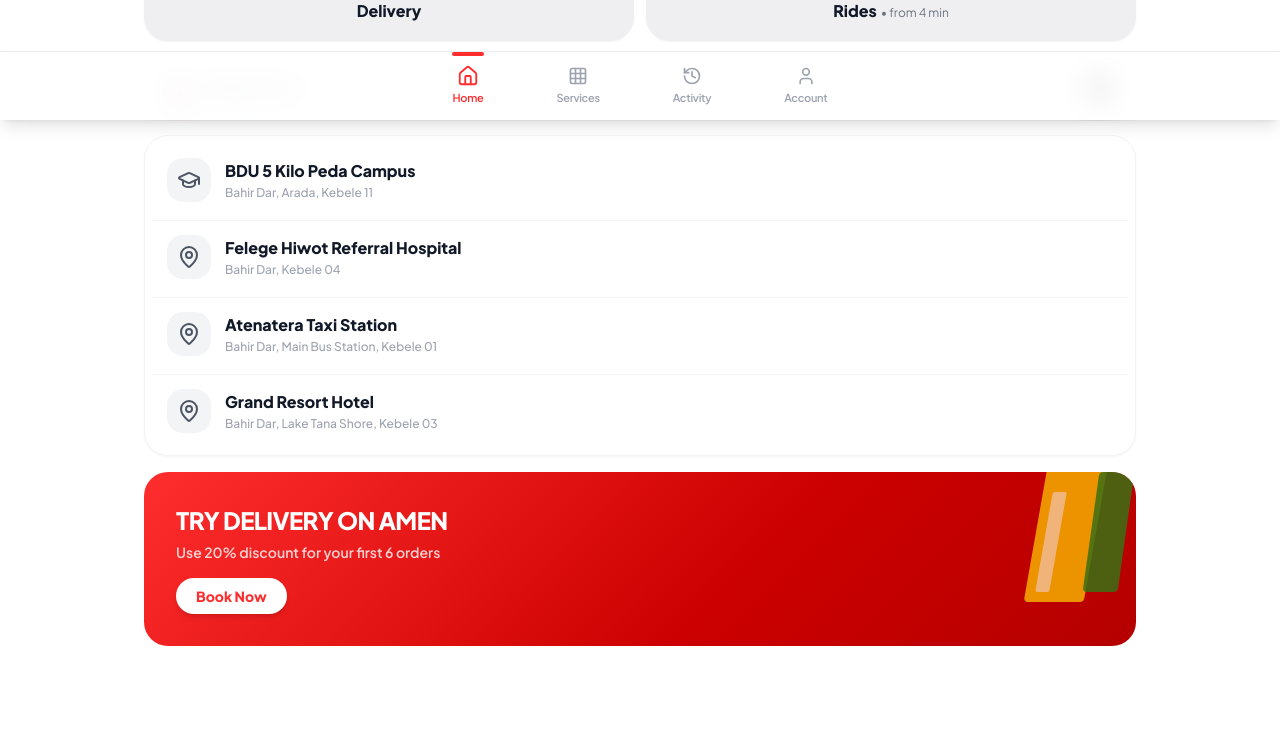
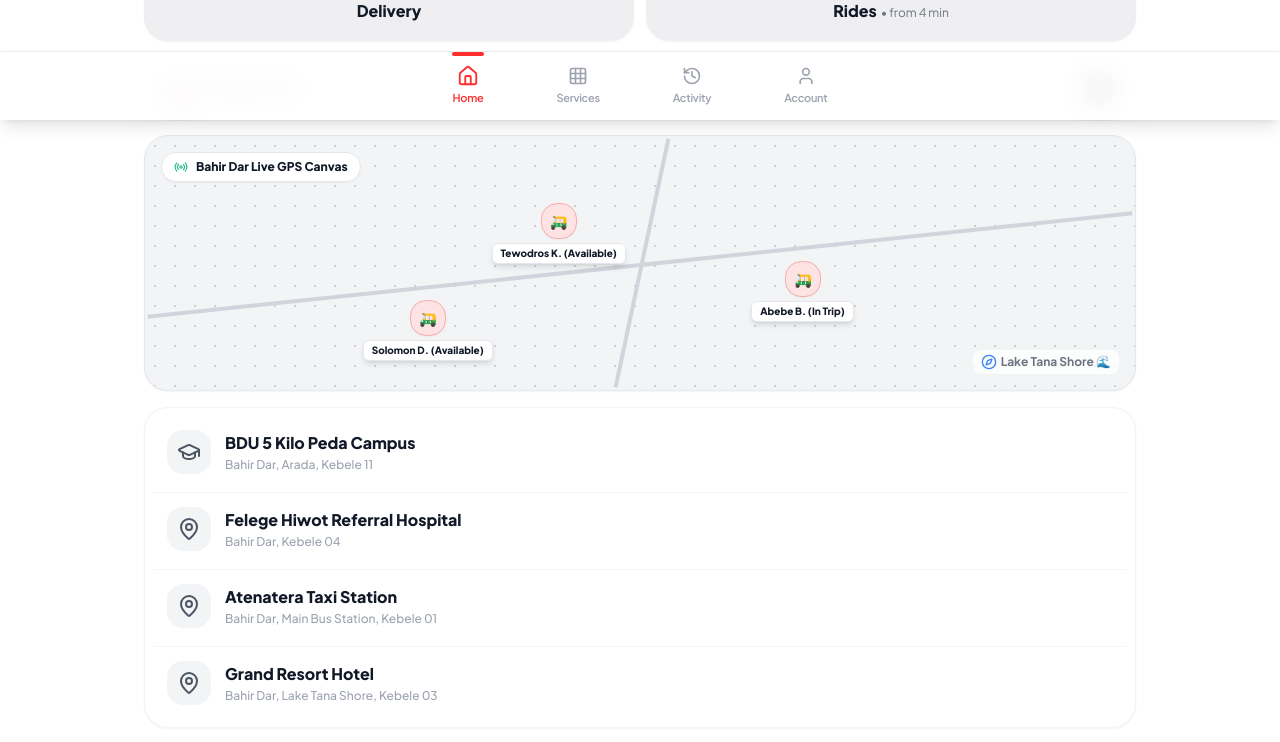
Before and after one commit to babam49-dot/AmenRide, a React (Vite) app in the folder web/: page / in a window 1280 px wide. Shown: the part 680-1422 px from the top of the page. Built offline with nearby package versions, Linux system fonts and the light colour scheme.

Commit message:
fix(web): integrate light-themed LiveDriverMap into Yango rider view to fix blank space

```diff
--- a/web/src/App.tsx
+++ b/web/src/App.tsx
@@ -68,10 +68,13 @@
               selectedDestination={selectedDestination?.name}
             />
 
-            {/* 3. Suggested / Recent Destinations list */}
+            {/* 3. Live Driver GPS Map Canvas */}
+            <LiveDriverMap />
+
+            {/* 4. Suggested / Recent Destinations list */}
             <QuickLocationCards onSelectLocation={handleSelectLocation} />
 
-            {/* 4. Promo Banner */}
+            {/* 5. Promo Banner */}
             <HeroPromoCard onBookRide={() => setIsBookingOpen(true)} />
           </div>
         )}
--- a/web/src/components/LiveDriverMap.tsx
+++ b/web/src/components/LiveDriverMap.tsx
@@ -1,5 +1,5 @@
 import React, { useState, useEffect } from 'react';
-import { MapPin, Navigation, Radio, Compass } from 'lucide-react';
+import { Radio, Compass, Navigation } from 'lucide-react';
 import { useLanguage } from '../context/LanguageContext';
 
 export const LiveDriverMap: React.FC = () => {
@@ -24,27 +24,28 @@
   }, []);
 
   return (
-    <div className="relative overflow-hidden rounded-3xl bg-zinc-950 border border-zinc-800 h-80 p-4 shadow-card-shadow">
+    <div className="w-full max-w-md mx-auto sm:max-w-5xl px-4 my-3">
+      <div className="relative overflow-hidden rounded-3xl bg-gray-100 border border-gray-200 h-64 p-4 shadow-sm">
         {/* Map Header Overlay */}
-      <div className="absolute top-4 left-4 z-10 bg-zinc-900/90 backdrop-blur-md px-3 py-1.5 rounded-full border border-zinc-800 flex items-center gap-2 text-xs">
-        <Radio className="w-3.5 h-3.5 text-emerald-400 animate-pulse" />
-        <span className="font-extrabold text-white">Bahir Dar City Map Canvas</span>
+        <div className="absolute top-4 left-4 z-10 bg-white/95 backdrop-blur-md px-3 py-1.5 rounded-full border border-gray-200 flex items-center gap-2 text-xs shadow-sm">
+          <Radio className="w-3.5 h-3.5 text-emerald-500 animate-pulse" />
+          <span className="font-extrabold text-gray-900">Bahir Dar Live GPS Canvas</span>
         </div>
 
-      {/* Map Dark Grid Pattern */}
-      <div className="absolute inset-0 opacity-30 bg-[radial-gradient(#f59e0b_1px,transparent_1px)] [background-size:20px_20px]" />
+        {/* Map Grid Pattern */}
+        <div className="absolute inset-0 opacity-15 bg-[radial-gradient(#000_1px,transparent_1px)] [background-size:20px_20px]" />
 
         {/* Simulated Road Lines */}
         <div className="absolute inset-0 pointer-events-none">
-        <div className="absolute top-1/2 left-0 right-0 h-0.5 bg-zinc-800/80 -rotate-6" />
-        <div className="absolute top-0 bottom-0 left-1/2 w-0.5 bg-zinc-800/80 rotate-12" />
-        <div className="absolute bottom-6 right-6 text-zinc-700 text-xs font-bold flex items-center gap-1">
-          <Compass className="w-4 h-4" />
+          <div className="absolute top-1/2 left-0 right-0 h-1 bg-gray-300 -rotate-6" />
+          <div className="absolute top-0 bottom-0 left-1/2 w-1 bg-gray-300 rotate-12" />
+          <div className="absolute bottom-4 right-4 text-gray-500 text-xs font-bold flex items-center gap-1 bg-white/80 px-2 py-1 rounded-lg">
+            <Compass className="w-4 h-4 text-blue-500" />
             Lake Tana Shore 🌊
           </div>
         </div>
 
-      {/* Driver Moving Markers */}
+        {/* Live Driver Moving Markers */}
         {drivers.map((drv) => (
           <div
             key={drv.id}
@@ -52,15 +53,16 @@
             className="absolute z-20 transition-all duration-1000 ease-in-out -translate-x-1/2 -translate-y-1/2 group cursor-pointer"
           >
             <div className="relative flex items-center justify-center">
-            <div className="w-9 h-9 rounded-2xl bg-amber-500/20 border border-amber-500/50 text-amber-400 flex items-center justify-center text-sm font-bold shadow-amber-glow animate-pulse">
+              <div className="w-9 h-9 rounded-2xl bg-red-100 border border-red-300 text-[#FF2E2E] flex items-center justify-center text-sm font-bold shadow-sm animate-pulse">
                 🛺
               </div>
-            <div className="absolute top-10 whitespace-nowrap bg-zinc-900 text-[10px] font-extrabold text-white px-2 py-0.5 rounded-md border border-zinc-800 shadow-md">
+              <div className="absolute top-10 whitespace-nowrap bg-white text-[10px] font-extrabold text-gray-900 px-2 py-0.5 rounded-md border border-gray-200 shadow-md">
                 {drv.name} ({drv.status})
               </div>
             </div>
           </div>
         ))}
       </div>
+    </div>
   );
 };
```
Lines whose indentation alone changed are shown as unchanged.
